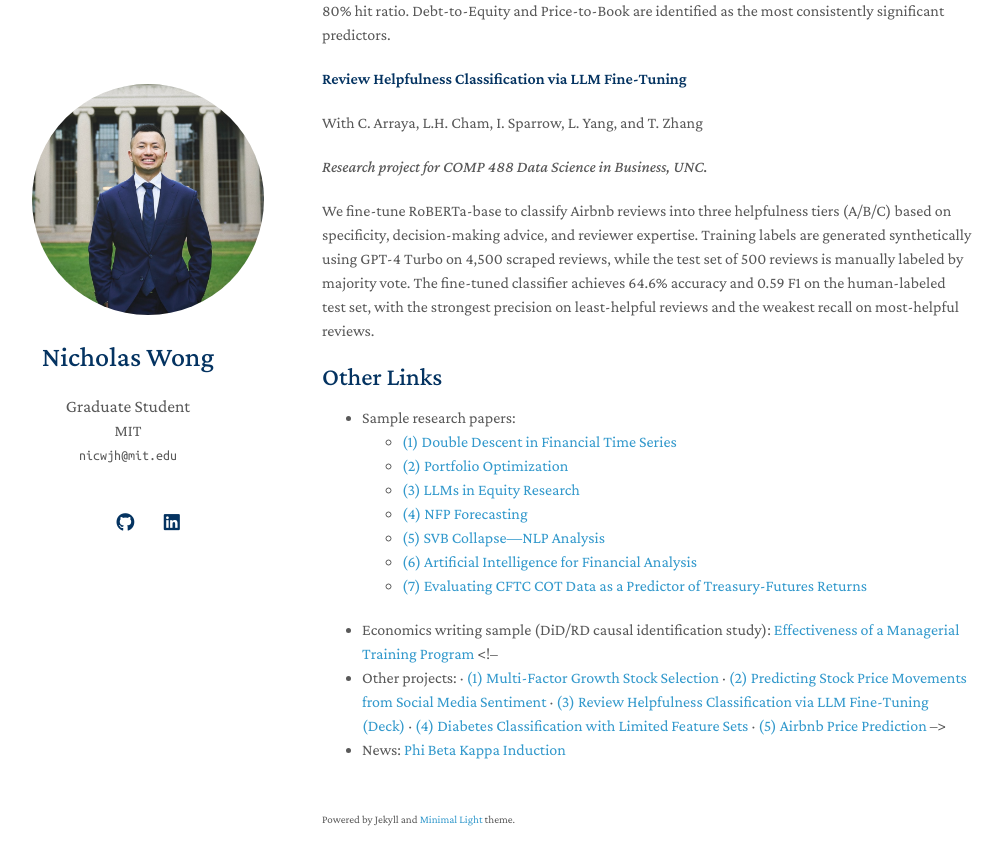
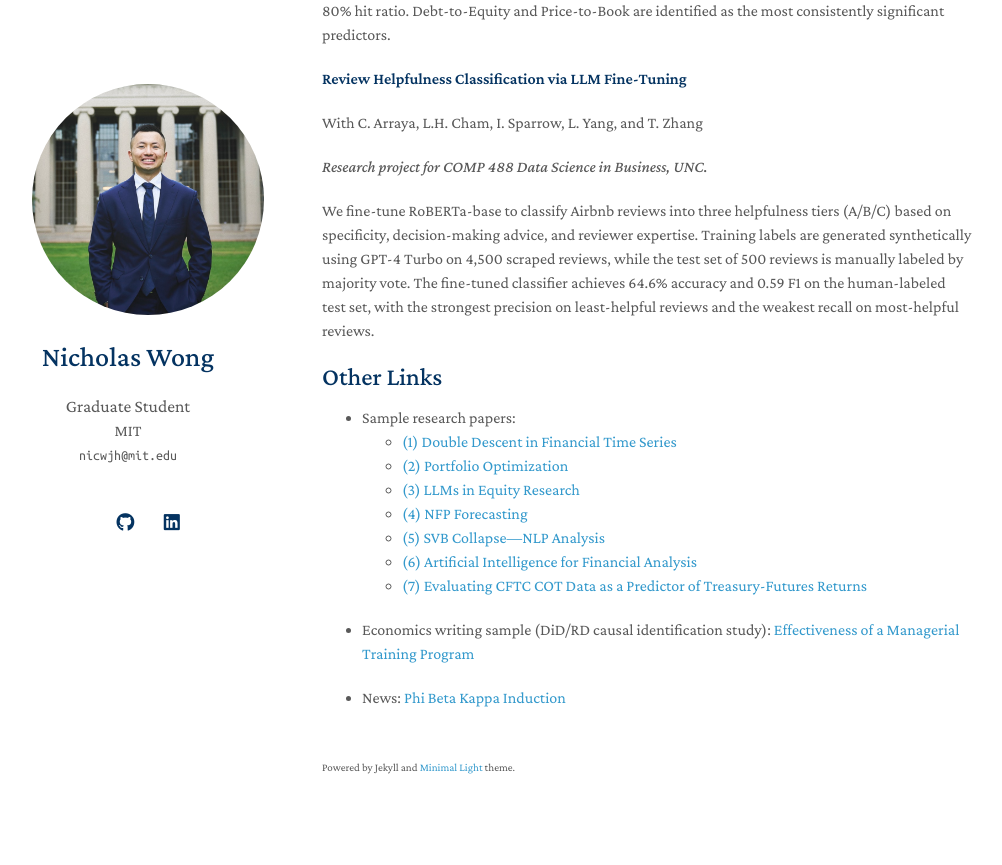
Before and after one commit to nicwjh/nicwjh.github.io, a Jekyll site: the page built from index.md, in a window 1280 px wide and 900 px high, scrolled down 4515 px. Shown: the top 865 px of the window, without its empty margins (148-1150 px from the left). Built offline with Jekyll 4.4.1, drawn with Linux system fonts in a browser that asks for light colours; a style sheet for code colours, icons or effects is not loaded; our own code applies the rules of GitHub Pages for plain Markdown files.

Commit message:
Update index.md

```diff
--- a/index.md
+++ b/index.md
@@ -163,8 +163,8 @@
 	- [(6) Artificial Intelligence for Financial Analysis](https://nicwong.com/assets/files/T-Rowe-Final-Report.pdf)
 	- [(7) Evaluating CFTC COT Data as a Predictor of Treasury-Futures Returns](https://nicwong.com/assets/files/Options_Extra_Credit.pdf)
 - Economics writing sample (DiD/RD causal identification study): [Effectiveness of a Managerial Training Program](https://nicwong.com/assets/files/Wong_Nicholas_Report.pdf)
-<!--
-- Other projects:
+
+<!-- Other projects:
         · [(1) Multi-Factor Growth Stock Selection](https://nicwong.com/assets/files/AlphaGrowth__Identifying_Winning_Growth_Stocks.pdf)
 	· [(2) Predicting Stock Price Movements from Social Media Sentiment](https://nicwong.com/assets/files/HODL_report.pdf)
         · [(3) Review Helpfulness Classification via LLM Fine-Tuning (Deck)](https://nicwong.com/assets/files/488_Final_Presentation.pdf)
```
